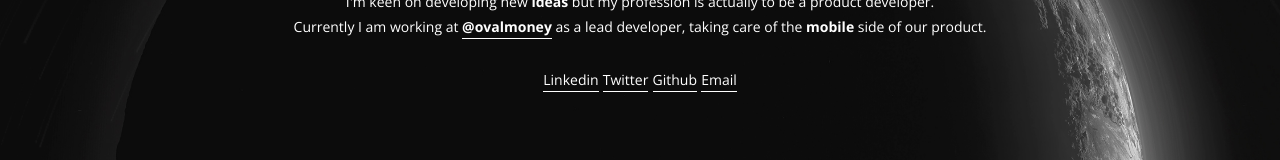
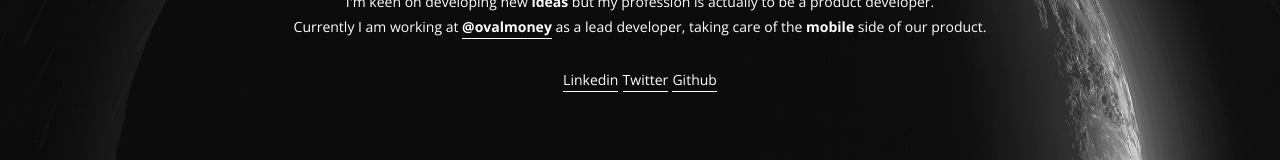
Before and after one commit to scerelli/personal-website, a plain HTML site: page index.html in a window 1280 px wide. Shown: the part 422-582 px from the top of the page. Drawn offline with nearby package versions, Linux system fonts and the light colour scheme.

Commit message:
remove email address

```diff
--- a/index.html
+++ b/index.html
@@ -24,7 +24,6 @@
         <a class="personal-info__contact__item" href="https://it.linkedin.com/in/stecerelli">Linkedin</a>
         <a class="personal-info__contact__item" href="https://twitter.com/stecerelli">Twitter</a>
         <a class="personal-info__contact__item" href="https://github.com/scerelli">Github</a>
-        <a class="personal-info__contact__item" href="mailto:hi@stefanocerelli.com">Email</a>
       </div>
     </section>
   </div>
```
